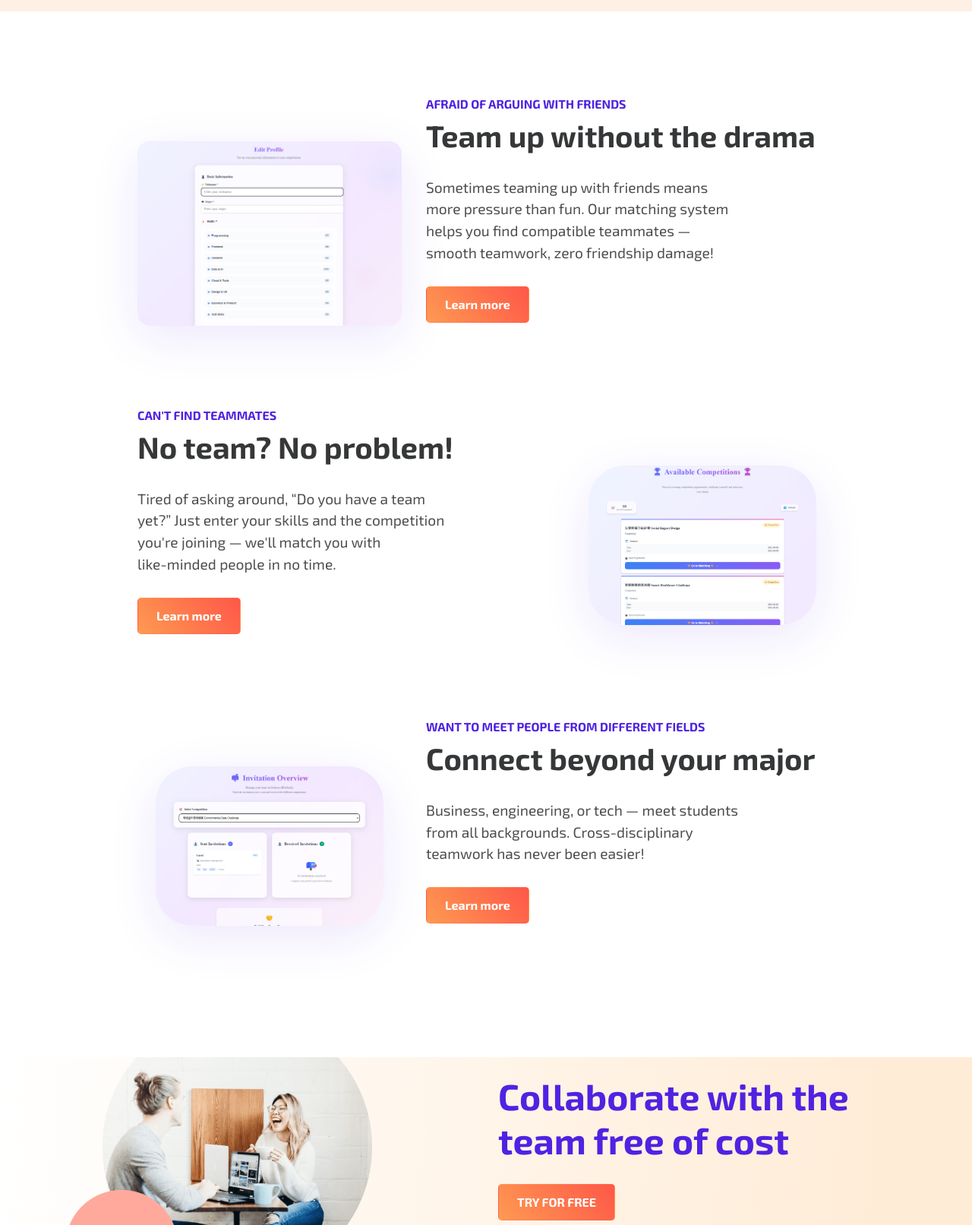
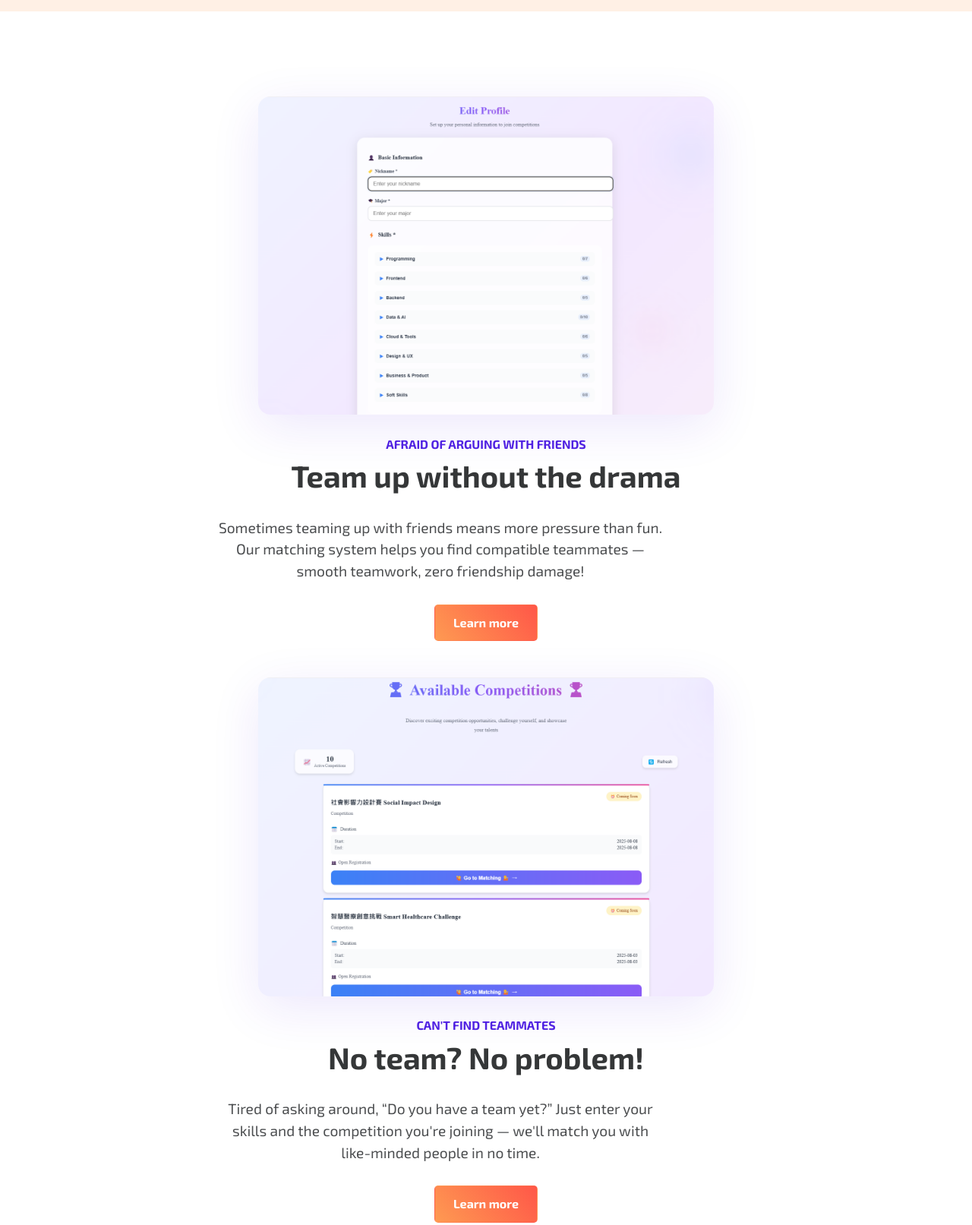
Before and after one commit to machipower/machipower.github.io, a plain HTML site: page index.html in a window 1280 px wide. Shown: the part 820-2433 px from the top of the page at 76% size. Drawn offline with Linux system fonts and the light colour scheme.

Commit message:
Update index.html

```diff
--- a/index.html
+++ b/index.html
@@ -95,30 +95,62 @@
       <section class="py-6">
 
         <div class="container">
-          <div class="row flex-center my-5">
-            <div class="col-md-6 col-lg-4 text-center mb-6 mb-md-0 order-0"><img class="shadow-lg" src="assets/img/gallery/p.png" width="100%" alt="..." style="max-width:400px; border-radius:1rem;" /></div>
-            <div class="col-md-6 text-center text-md-start mb-6 offset-0">
+          <div class="row flex-column align-items-center my-5 text-center">
+            <div class="col-12 mb-4">
+              <img
+                class="shadow-lg img-fluid"
+                src="assets/img/gallery/p.png"
+                alt="..."
+                style="max-width: 600px; width: 100%; border-radius: 1rem;" />
+            </div>
+            <div class="col-12 col-md-10 col-lg-8">
               <h6 class="fs-0 text-uppercase fw-bold text-primary">Afraid of Arguing with Friends</h6>
               <h6 class="fw-bold fs-3 fs-lg-5 lh-sm">Team up without the drama</h6>
-              <p class="my-4 fs-1 pe-xl-8">Sometimes teaming up with friends means more pressure than fun. Our matching system helps you find compatible teammates — smooth teamwork, zero friendship damage!</p><a class="btn hover-top btn-collab" href="#" role="button">Learn more</a>
+              <p class="my-4 fs-1 pe-xl-8">
+                Sometimes teaming up with friends means more pressure than fun.
+                Our matching system helps you find compatible teammates — smooth teamwork, zero friendship damage!
+              </p>
+              <a class="btn hover-top btn-collab" href="#" role="button">Learn more</a>
             </div>
           </div>
-          <div class="row flex-center my-5">
-            <div class="col-md-6 text-center text-md-start mb-6 offset-0">
+
+          <div class="row flex-column align-items-center my-5 text-center">
+            <div class="col-12 mb-4">
+              <img
+                class="shadow-lg img-fluid"
+                src="assets/img/gallery/c.png"
+                alt="..."
+                style="max-width: 600px; width: 100%; border-radius: 1rem;" />
+            </div>
+            <div class="col-12 col-md-10 col-lg-8">
               <h6 class="fs-0 text-uppercase fw-bold text-primary">Can't Find Teammates</h6>
               <h6 class="fw-bold fs-3 fs-lg-5 lh-sm">No team? No problem!</h6>
-              <p class="my-4 fs-1 pe-xl-8">Tired of asking around, “Do you have a team yet?” Just enter your skills and the competition you're joining — we'll match you with<br>like-minded people in no time.</p><a class="btn hover-top btn-collab" href="#" role="button">Learn more</a>
+              <p class="my-4 fs-1 pe-xl-8">
+                Tired of asking around, “Do you have a team yet?” Just enter your skills and the competition you're joining —
+                we'll match you with<br>like-minded people in no time.
+              </p>
+              <a class="btn hover-top btn-collab" href="#" role="button">Learn more</a>
             </div>
-            <div class="col-md-6 col-lg-4 text-center mb-6 mb-md-0 order-0"><img class="shadow-lg" src="assets/img/gallery/c.png" width="300" alt="..." style="border-radius:3rem;" /></div>
           </div>
-          <div class="row flex-center my-5">
-            <div class="col-md-6 col-lg-4 text-center mb-6 mb-md-0 order-0"><img class="shadow-lg" src="assets/img/gallery/i.png" width="300" alt="..." style="border-radius:3rem;" /></div>
-            <div class="col-md-6 text-center text-md-start mb-6 offset-0">
+
+          <div class="row flex-column align-items-center my-5 text-center">
+            <div class="col-12 mb-4">
+              <img
+                class="shadow-lg img-fluid"
+                src="assets/img/gallery/i.png"
+                alt="..."
+                style="max-width: 600px; width: 100%; border-radius: 1rem;" />
+            </div>
+            <div class="col-12 col-md-10 col-lg-8">
               <h6 class="fs-0 text-uppercase fw-bold text-primary">Want to Meet People from Different Fields</h6>
               <h6 class="fw-bold fs-3 fs-lg-5 lh-sm">Connect beyond your major</h6>
-              <p class="my-4 fs-1 pe-xl-8">Business, engineering, or tech — meet students from all backgrounds. Cross-disciplinary teamwork has never been easier!</p><a class="btn hover-top btn-collab" href="#" role="button">Learn more</a>
+              <p class="my-4 fs-1 pe-xl-8">
+                Business, engineering, or tech — meet students from all backgrounds. Cross-disciplinary teamwork has never been easier!
+              </p>
+              <a class="btn hover-top btn-collab" href="#" role="button">Learn more</a>
             </div>
           </div>
+
 
         </div>
         <!-- end of .container-->
```
